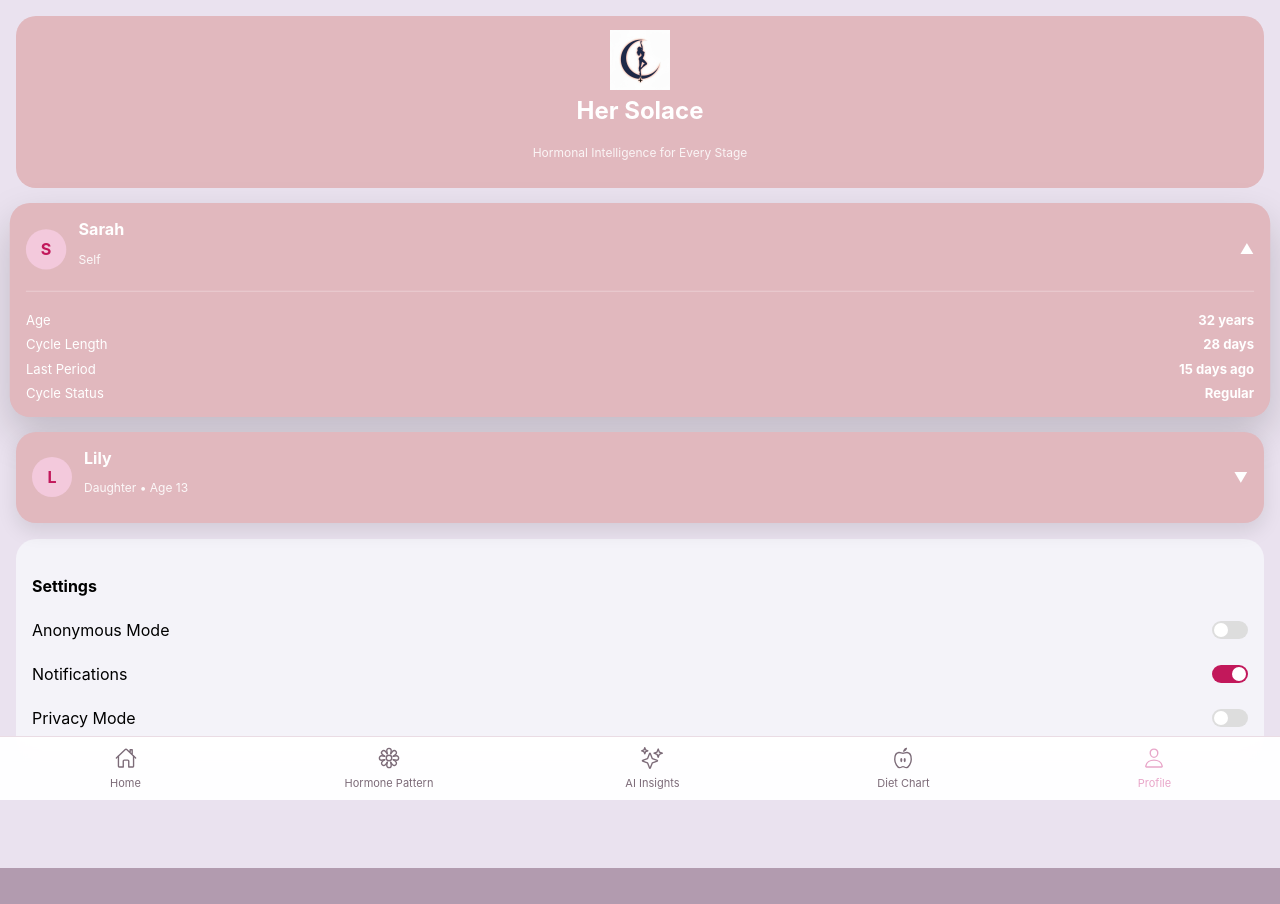
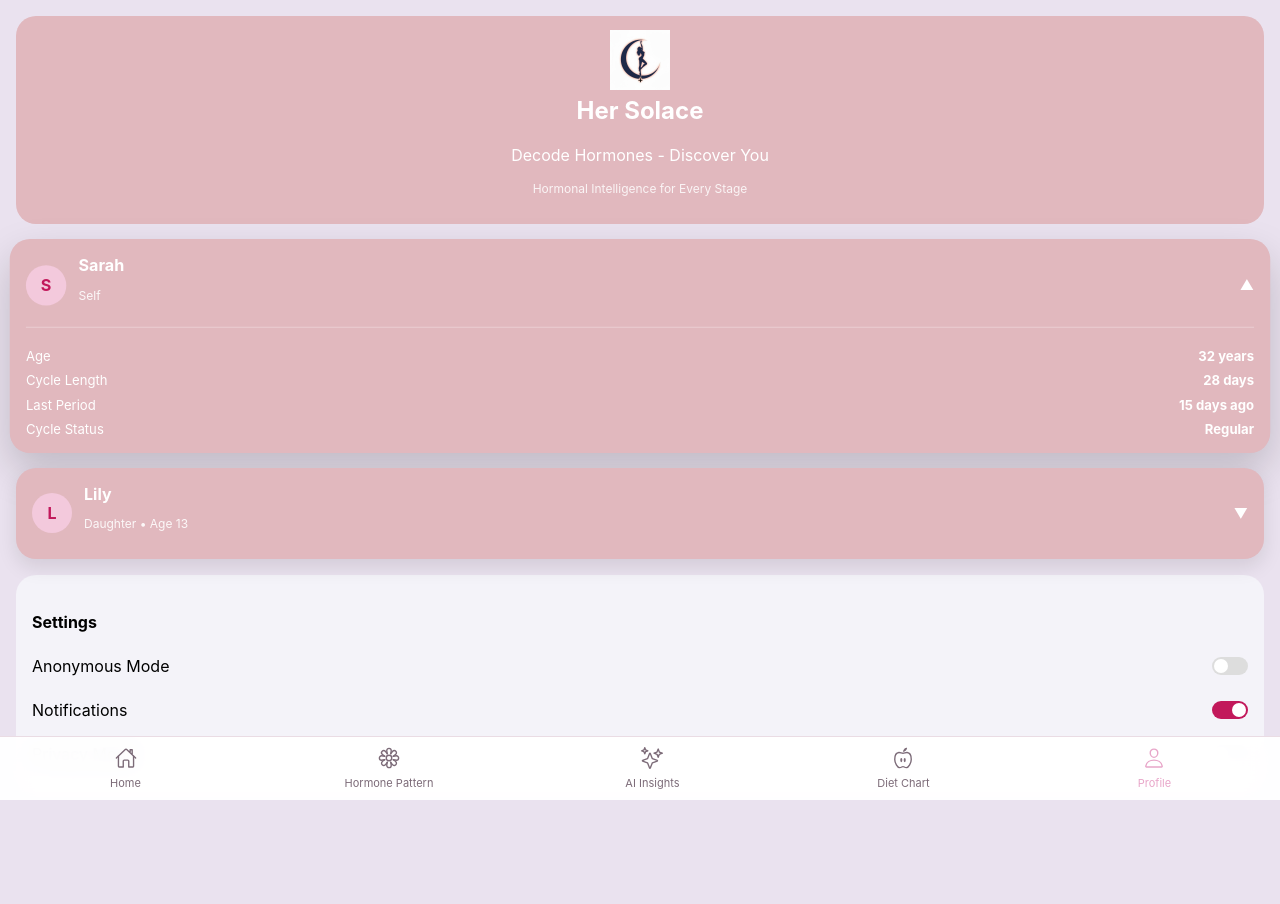
Before and after one commit to Aswin2207/Wellness-Proto, a React (Vite) app: page /profile in a window 1280 px wide. Before the commit the page ends 868 px from the top, so only its background shows below. Built offline with nearby package versions, Linux system fonts and the light colour scheme.

Commit message:
Update Profile.jsx

```diff
--- a/src/screens/Profile.jsx
+++ b/src/screens/Profile.jsx
@@ -10,6 +10,7 @@
       <div style={headerCard}>
         <div style={logo}><img style={{height:"60px"}} src="well_logo.jpeg"/></div>
         <h2 style={{ marginTop: 8 }}>Her Solace</h2>
+        <p>Decode Hormones - Discover You</p>
         <p style={{ fontSize: 12, opacity: 0.85 }}>
           Hormonal Intelligence for Every Stage
         </p>
```
